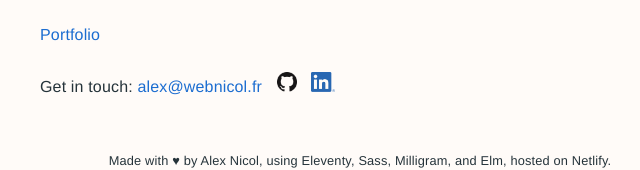
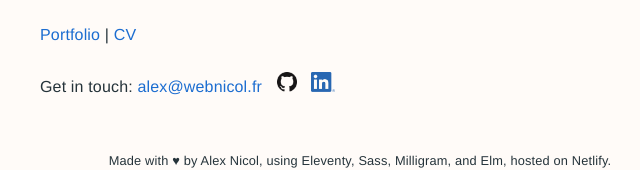
Before and after one commit to alexandrenicol/webnicol-v2, an Eleventy site: page index.html in a window 1280 px wide. Shown: the part 627-797 px from the top of the page, 280-920 px from the left. Built offline with nearby package versions, Linux system fonts and the light colour scheme; Eleventy itself is replaced by a stand-in of ours; files that its build step writes are made by us from their sources; a web font is replaced by a local one.

Commit message:
add link to CV

```diff
--- a/index.html
+++ b/index.html
@@ -37,7 +37,8 @@ title: Alex Nicol
             private tuition, mentoring, and public speaking.
         </p>
         <p>
-            <a href="/portfolio">Portfolio</a>
+            <a href="/portfolio">Portfolio</a> | <a target="_blank" rel="noopener noreferrer"
+                href="/static/files/AN-CV-2021.pdf">CV</a>
         </p>
         <p>
             Get in touch: <a href="mailto:alex@webnicol.fr">
```
Also changed, not shown: .eleventy.js, 1 other file.
